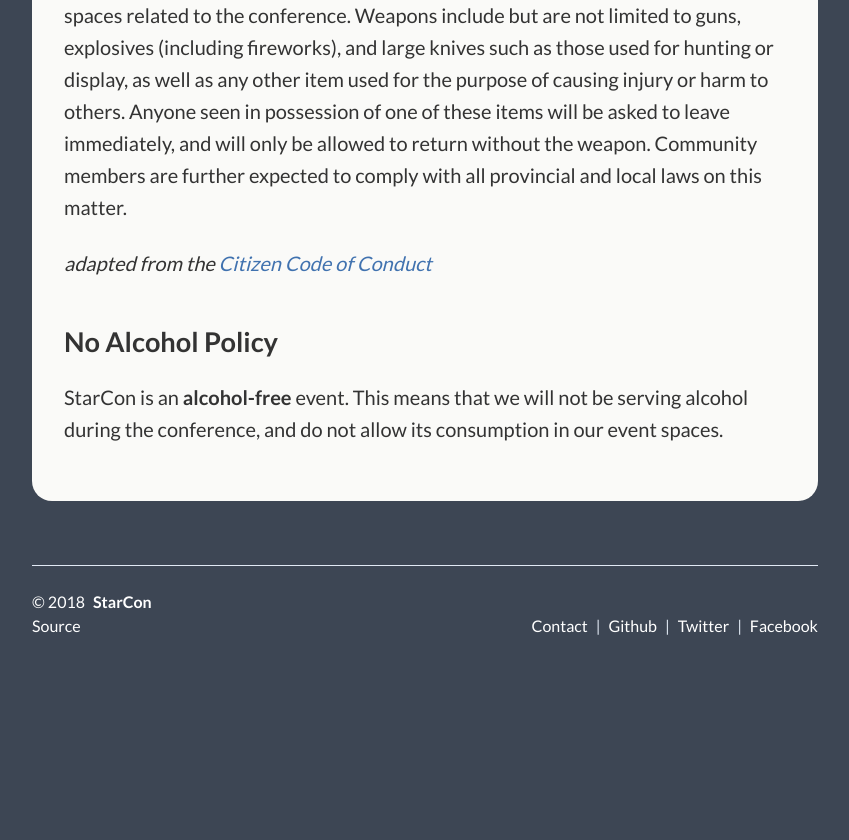
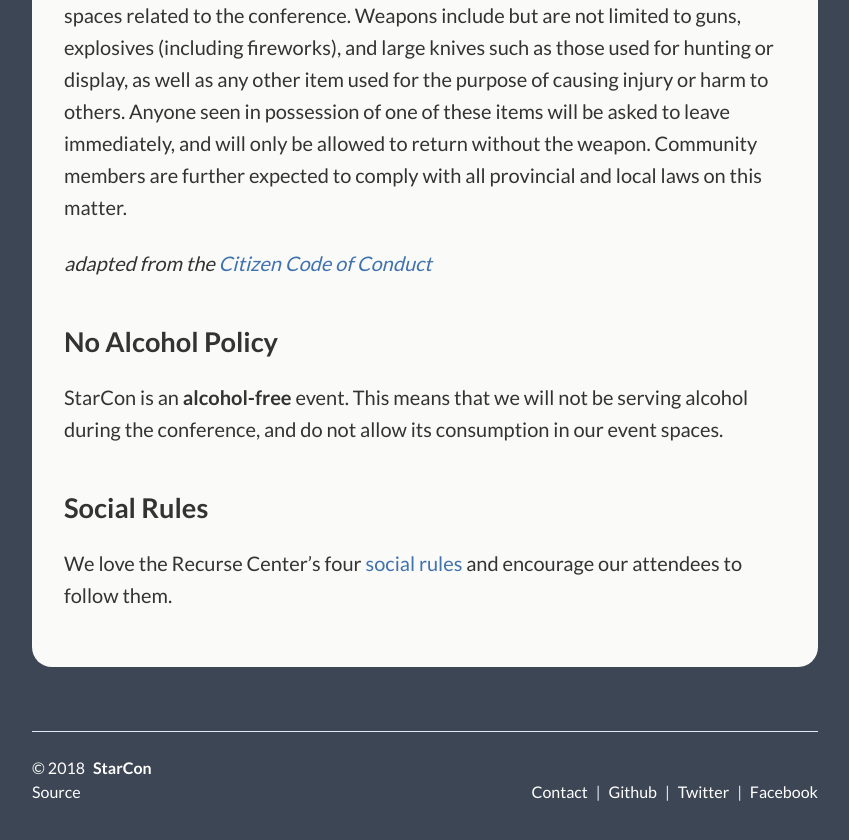
Before and after one commit to StarConKW/starconkw.github.io, a Jekyll site: the page built from _pages/policies.md, in a window 1280 px wide and 900 px high, scrolled down 1108 px. Shown: the top 840 px of the window, without its empty margins (215-1064 px from the left). Built offline with Jekyll 4.4.1, drawn with Linux system fonts in a browser that asks for light colours; before the commit the page ends 1842 px from its top, so only the background shows below that.

Commit message:
Add reference to social rules

```diff
--- a/_pages/policies.md
+++ b/_pages/policies.md
@@ -28,3 +28,7 @@ No weapons will be allowed at StarCon events, community spaces, or in other spac
 ## No Alcohol Policy
 
 StarCon is an **alcohol-free** event. This means that we will not be serving alcohol during the conference, and do not allow its consumption in our event spaces.
+
+## Social Rules
+
+We love the Recurse Center's four [social rules](https://www.recurse.com/manual#sub-sec-social-rules) and encourage our attendees to follow them.
```
